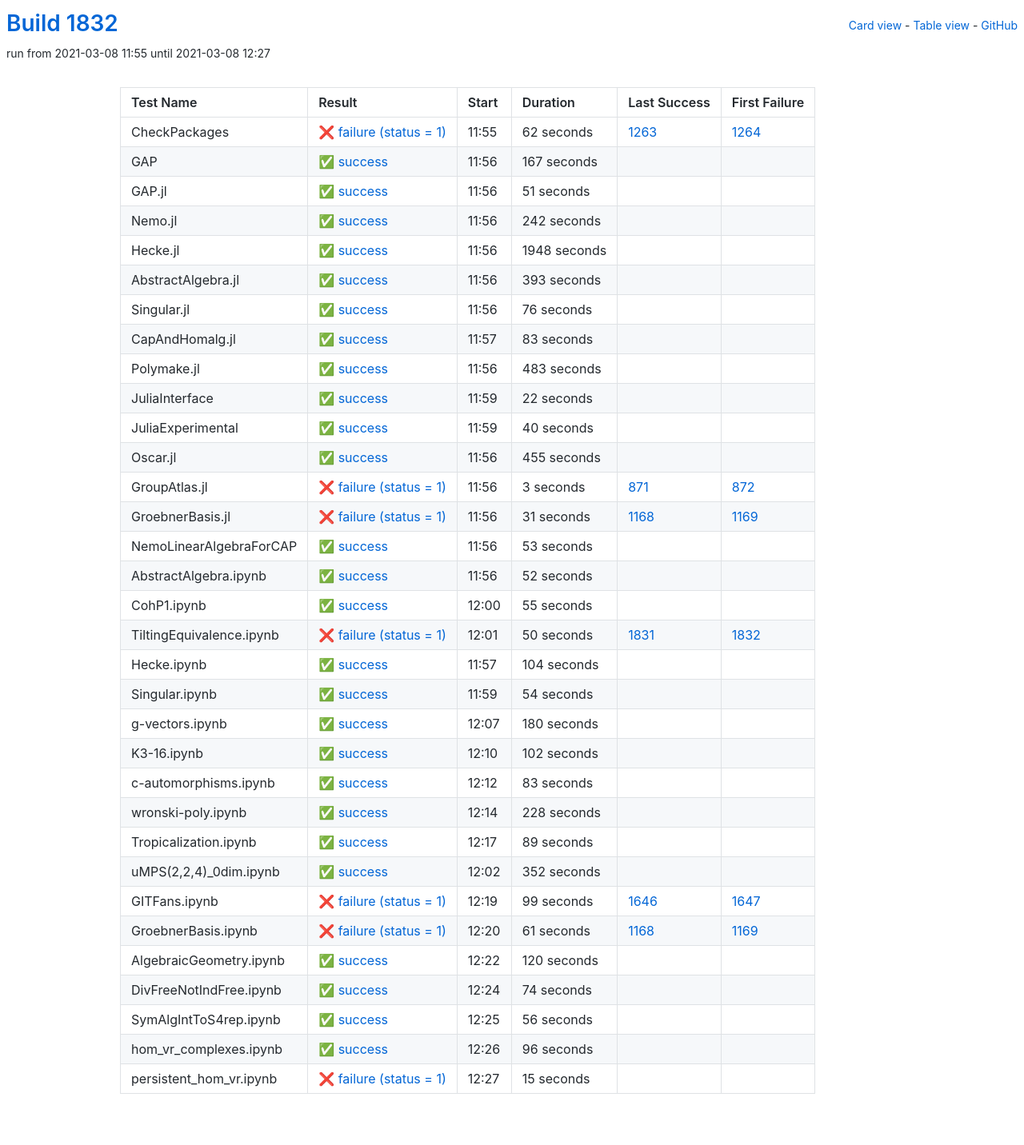
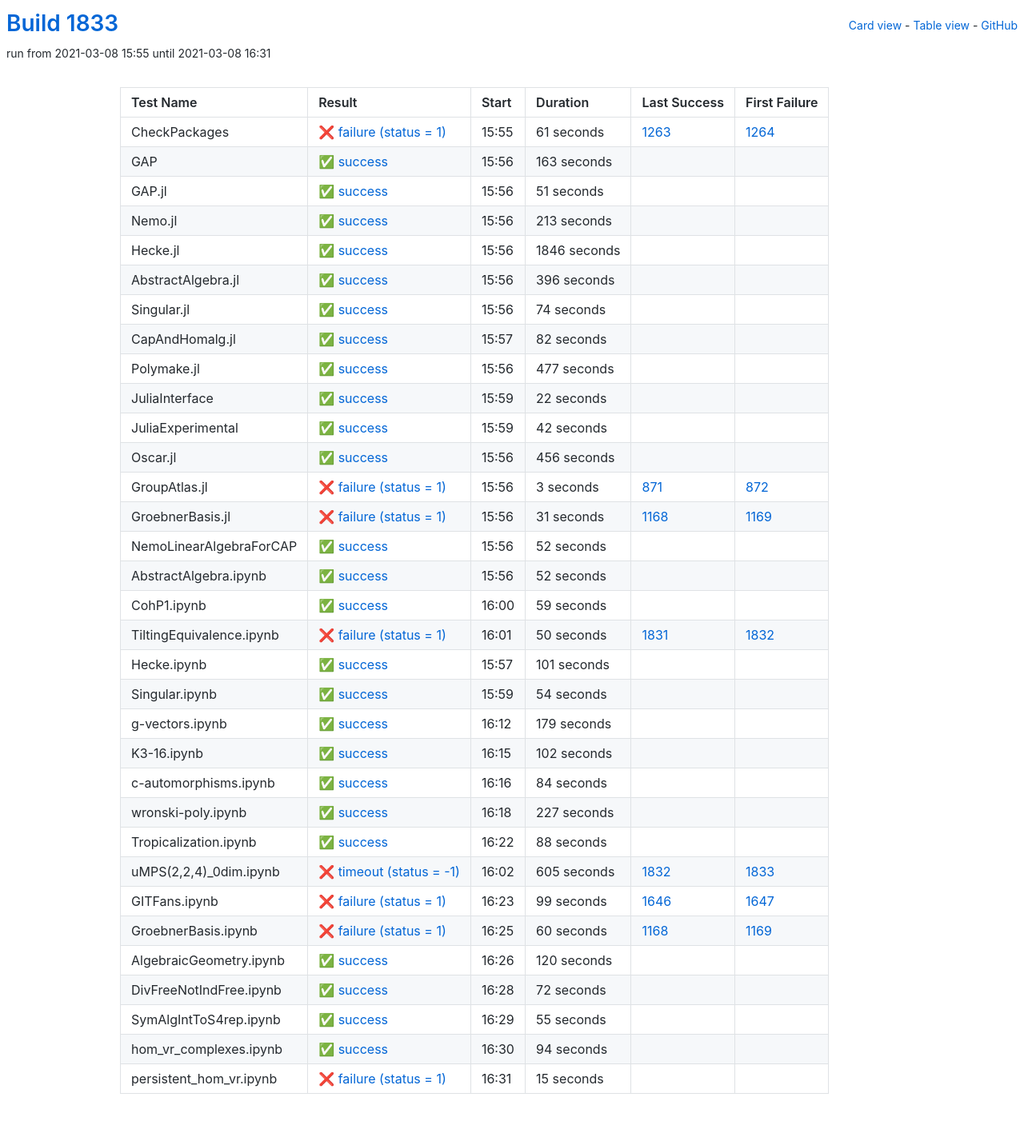
Before and after one commit to oscar-system/oscar-ci-status-stable, a Jekyll site: the page built from table.html, in a window 1280 px wide. Shown: the whole page at 80% size. Built offline with Jekyll 4.4.1, drawn with Linux system fonts in a browser that asks for light colours.

Commit message:
Build #1833

```diff
--- a/_data/ci.yml
+++ b/_data/ci.yml
@@ -1,6 +1,6 @@
 ---
-build: 1832
-build_url: https://oscarci.mathematik.uni-kl.de/job/oscar-stable/1832/
+build: 1833
+build_url: https://oscarci.mathematik.uni-kl.de/job/oscar-stable/1833/
 job: oscar-stable
 organization: oscar-system
 repo: oscar-ci-status-stable
@@ -8,32 +8,32 @@ repourl: https://github.com/oscar-system/oscar-ci-status-stable
 tests:
 - name: CheckPackages
   id: checkpackages
-  log: https://oscarci.mathematik.uni-kl.de/job/oscar-stable/1832/artifact/logs/build-1832/CheckPackages.log
-  start: 2021-03-08 11:55
+  log: https://oscarci.mathematik.uni-kl.de/job/oscar-stable/1833/artifact/logs/build-1833/CheckPackages.log
+  start: 2021-03-08 15:55
   success: false
   exitcode: 1
   status: failure
-  duration: 62
+  duration: 61
   last_success: 1263
   last_success_url: https://oscarci.mathematik.uni-kl.de/job/oscar-stable/1263/
   first_failure: 1264
   first_failure_url: https://oscarci.mathematik.uni-kl.de/job/oscar-stable/1264/
 - name: GAP
   id: gap
-  log: https://oscarci.mathematik.uni-kl.de/job/oscar-stable/1832/artifact/logs/build-1832/GAP.log
-  start: 2021-03-08 11:56
+  log: https://oscarci.mathematik.uni-kl.de/job/oscar-stable/1833/artifact/logs/build-1833/GAP.log
+  start: 2021-03-08 15:56
   success: true
   exitcode: 0
   status: success
-  duration: 167
+  duration: 163
   last_success: false
   last_success_url:
   first_failure: false
   first_failure_url:
 - name: GAP.jl
   id: gap-jl
-  log: https://oscarci.mathematik.uni-kl.de/job/oscar-stable/1832/artifact/logs/build-1832/GAP.jl.log
-  start: 2021-03-08 11:56
+  log: https://oscarci.mathematik.uni-kl.de/job/oscar-stable/1833/artifact/logs/build-1833/GAP.jl.log
+  start: 2021-03-08 15:56
   success: true
   exitcode: 0
   status: success
@@ -44,80 +44,80 @@ tests:
   first_failure_url:
 - name: Nemo.jl
   id: nemo-jl
-  log: https://oscarci.mathematik.uni-kl.de/job/oscar-stable/1832/artifact/logs/build-1832/Nemo.jl.log
-  start: 2021-03-08 11:56
+  log: https://oscarci.mathematik.uni-kl.de/job/oscar-stable/1833/artifact/logs/build-1833/Nemo.jl.log
+  start: 2021-03-08 15:56
   success: true
   exitcode: 0
   status: success
-  duration: 242
+  duration: 213
   last_success: false
   last_success_url:
   first_failure: false
   first_failure_url:
 - name: Hecke.jl
   id: hecke-jl
-  log: https://oscarci.mathematik.uni-kl.de/job/oscar-stable/1832/artifact/logs/build-1832/Hecke.jl.log
-  start: 2021-03-08 11:56
+  log: https://oscarci.mathematik.uni-kl.de/job/oscar-stable/1833/artifact/logs/build-1833/Hecke.jl.log
+  start: 2021-03-08 15:56
   success: true
   exitcode: 0
   status: success
-  duration: 1948
+  duration: 1846
   last_success: false
   last_success_url:
   first_failure: false
   first_failure_url:
 - name: AbstractAlgebra.jl
   id: abstractalgebra-jl
-  log: https://oscarci.mathematik.uni-kl.de/job/oscar-stable/1832/artifact/logs/build-1832/AbstractAlgebra.jl.log
-  start: 2021-03-08 11:56
+  log: https://oscarci.mathematik.uni-kl.de/job/oscar-stable/1833/artifact/logs/build-1833/AbstractAlgebra.jl.log
+  start: 2021-03-08 15:56
   success: true
   exitcode: 0
   status: success
-  duration: 393
+  duration: 396
   last_success: false
   last_success_url:
   first_failure: false
   first_failure_url:
 - name: Singular.jl
   id: singular-jl
-  log: https://oscarci.mathematik.uni-kl.de/job/oscar-stable/1832/artifact/logs/build-1832/Singular.jl.log
-  start: 2021-03-08 11:56
+  log: https://oscarci.mathematik.uni-kl.de/job/oscar-stable/1833/artifact/logs/build-1833/Singular.jl.log
+  start: 2021-03-08 15:56
   success: true
   exitcode: 0
   status: success
-  duration: 76
+  duration: 74
   last_success: false
   last_success_url:
   first_failure: false
   first_failure_url:
 - name: CapAndHomalg.jl
   id: capandhomalg-jl
-  log: https://oscarci.mathematik.uni-kl.de/job/oscar-stable/1832/artifact/logs/build-1832/CapAndHomalg.jl.log
-  start: 2021-03-08 11:57
+  log: https://oscarci.mathematik.uni-kl.de/job/oscar-stable/1833/artifact/logs/build-1833/CapAndHomalg.jl.log
+  start: 2021-03-08 15:57
   success: true
   exitcode: 0
   status: success
-  duration: 83
+  duration: 82
   last_success: false
   last_success_url:
   first_failure: false
   first_failure_url:
 - name: Polymake.jl
   id: polymake-jl
-  log: https://oscarci.mathematik.uni-kl.de/job/oscar-stable/1832/artifact/logs/build-1832/Polymake.jl.log
-  start: 2021-03-08 11:56
+  log: https://oscarci.mathematik.uni-kl.de/job/oscar-stable/1833/artifact/logs/build-1833/Polymake.jl.log
+  start: 2021-03-08 15:56
   success: true
   exitcode: 0
   status: success
-  duration: 483
+  duration: 477
   last_success: false
   last_success_url:
   first_failure: false
   first_failure_url:
 - name: JuliaInterface
   id: juliainterface
-  log: https://oscarci.mathematik.uni-kl.de/job/oscar-stable/1832/artifact/logs/build-1832/JuliaInterface.log
-  start: 2021-03-08 11:59
+  log: https://oscarci.mathematik.uni-kl.de/job/oscar-stable/1833/artifact/logs/build-1833/JuliaInterface.log
+  start: 2021-03-08 15:59
   success: true
   exitcode: 0
   status: success
@@ -128,32 +128,32 @@ tests:
   first_failure_url:
 - name: JuliaExperimental
   id: juliaexperimental
-  log: https://oscarci.mathematik.uni-kl.de/job/oscar-stable/1832/artifact/logs/build-1832/JuliaExperimental.log
-  start: 2021-03-08 11:59
+  log: https://oscarci.mathematik.uni-kl.de/job/oscar-stable/1833/artifact/logs/build-1833/JuliaExperimental.log
+  start: 2021-03-08 15:59
   success: true
   exitcode: 0
   status: success
-  duration: 40
+  duration: 42
   last_success: false
   last_success_url:
   first_failure: false
   first_failure_url:
 - name: Oscar.jl
   id: oscar-jl
-  log: https://oscarci.mathematik.uni-kl.de/job/oscar-stable/1832/artifact/logs/build-1832/Oscar.jl.log
-  start: 2021-03-08 11:56
+  log: https://oscarci.mathematik.uni-kl.de/job/oscar-stable/1833/artifact/logs/build-1833/Oscar.jl.log
+  start: 2021-03-08 15:56
   success: true
   exitcode: 0
   status: success
-  duration: 455
+  duration: 456
   last_success: false
   last_success_url:
   first_failure: false
   first_failure_url:
 - name: GroupAtlas.jl
   id: groupatlas-jl
-  log: https://oscarci.mathematik.uni-kl.de/job/oscar-stable/1832/artifact/logs/build-1832/GroupAtlas.jl.log
-  start: 2021-03-08 11:56
+  log: https://oscarci.mathematik.uni-kl.de/job/oscar-stable/1833/artifact/logs/build-1833/GroupAtlas.jl.log
+  start: 2021-03-08 15:56
   success: false
   exitcode: 1
   status: failure
@@ -164,8 +164,8 @@ tests:
   first_failure_url: https://oscarci.mathematik.uni-kl.de/job/oscar-stable/872/
 - name: GroebnerBasis.jl
   id: groebnerbasis-jl
-  log: https://oscarci.mathematik.uni-kl.de/job/oscar-stable/1832/artifact/logs/build-1832/GroebnerBasis.jl.log
-  start: 2021-03-08 11:56
+  log: https://oscarci.mathematik.uni-kl.de/job/oscar-stable/1833/artifact/logs/build-1833/GroebnerBasis.jl.log
+  start: 2021-03-08 15:56
   success: false
   exitcode: 1
   status: failure
@@ -176,20 +176,20 @@ tests:
   first_failure_url: https://oscarci.mathematik.uni-kl.de/job/oscar-stable/1169/
 - name: NemoLinearAlgebraForCAP
   id: nemolinearalgebraforcap
-  log: https://oscarci.mathematik.uni-kl.de/job/oscar-stable/1832/artifact/logs/build-1832/NemoLinearAlgebraForCAP.log
-  start: 2021-03-08 11:56
+  log: https://oscarci.mathematik.uni-kl.de/job/oscar-stable/1833/artifact/logs/build-1833/NemoLinearAlgebraForCAP.log
+  start: 2021-03-08 15:56
   success: true
   exitcode: 0
   status: success
-  duration: 53
+  duration: 52
   last_success: false
   last_success_url:
   first_failure: false
   first_failure_url:
 - name: AbstractAlgebra.ipynb
   id: abstractalgebra-ipynb
-  log: https://oscarci.mathematik.uni-kl.de/job/oscar-stable/1832/artifact/logs/build-1832/AbstractAlgebra.ipynb.log
-  start: 2021-03-08 11:56
+  log: https://oscarci.mathematik.uni-kl.de/job/oscar-stable/1833/artifact/logs/build-1833/AbstractAlgebra.ipynb.log
+  start: 2021-03-08 15:56
   success: true
   exitcode: 0
   status: success
@@ -200,20 +200,20 @@ tests:
   first_failure_url:
 - name: CohP1.ipynb
   id: cohp1-ipynb
-  log: https://oscarci.mathematik.uni-kl.de/job/oscar-stable/1832/artifact/logs/build-1832/CohP1.ipynb.log
-  start: 2021-03-08 12:00
+  log: https://oscarci.mathematik.uni-kl.de/job/oscar-stable/1833/artifact/logs/build-1833/CohP1.ipynb.log
+  start: 2021-03-08 16:00
   success: true
   exitcode: 0
   status: success
-  duration: 55
+  duration: 59
   last_success: false
   last_success_url:
   first_failure: false
   first_failure_url:
 - name: TiltingEquivalence.ipynb
   id: tiltingequivalence-ipynb
-  log: https://oscarci.mathematik.uni-kl.de/job/oscar-stable/1832/artifact/logs/build-1832/TiltingEquivalence.ipynb.log
-  start: 2021-03-08 12:01
+  log: https://oscarci.mathematik.uni-kl.de/job/oscar-stable/1833/artifact/logs/build-1833/TiltingEquivalence.ipynb.log
+  start: 2021-03-08 16:01
   success: false
   exitcode: 1
   status: failure
@@ -224,20 +224,20 @@ tests:
   first_failure_url: https://oscarci.mathematik.uni-kl.de/job/oscar-stable/1832/
 - name: Hecke.ipynb
   id: hecke-ipynb
-  log: https://oscarci.mathematik.uni-kl.de/job/oscar-stable/1832/artifact/logs/build-1832/Hecke.ipynb.log
-  start: 2021-03-08 11:57
+  log: https://oscarci.mathematik.uni-kl.de/job/oscar-stable/1833/artifact/logs/build-1833/Hecke.ipynb.log
+  start: 2021-03-08 15:57
   success: true
   exitcode: 0
   status: success
-  duration: 104
+  duration: 101
   last_success: false
   last_success_url:
   first_failure: false
   first_failure_url:
 - name: Singular.ipynb
   id: singular-ipynb
-  log: https://oscarci.mathematik.uni-kl.de/job/oscar-stable/1832/artifact/logs/build-1832/Singular.ipynb.log
-  start: 2021-03-08 11:59
+  log: https://oscarci.mathematik.uni-kl.de/job/oscar-stable/1833/artifact/logs/build-1833/Singular.ipynb.log
+  start: 2021-03-08 15:59
   success: true
   exitcode: 0
   status: success
@@ -248,20 +248,20 @@ tests:
   first_failure_url:
 - name: g-vectors.ipynb
   id: g-vectors-ipynb
-  log: https://oscarci.mathematik.uni-kl.de/job/oscar-stable/1832/artifact/logs/build-1832/g-vectors.ipynb.log
-  start: 2021-03-08 12:07
+  log: https://oscarci.mathematik.uni-kl.de/job/oscar-stable/1833/artifact/logs/build-1833/g-vectors.ipynb.log
+  start: 2021-03-08 16:12
   success: true
   exitcode: 0
   status: success
-  duration: 180
+  duration: 179
   last_success: false
   last_success_url:
   first_failure: false
   first_failure_url:
 - name: K3-16.ipynb
   id: k3-16-ipynb
-  log: https://oscarci.mathematik.uni-kl.de/job/oscar-stable/1832/artifact/logs/build-1832/K3-16.ipynb.log
-  start: 2021-03-08 12:10
+  log: https://oscarci.mathematik.uni-kl.de/job/oscar-stable/1833/artifact/logs/build-1833/K3-16.ipynb.log
+  start: 2021-03-08 16:15
   success: true
   exitcode: 0
   status: success
@@ -272,56 +272,56 @@ tests:
   first_failure_url:
 - name: c-automorphisms.ipynb
   id: c-automorphisms-ipynb
-  log: https://oscarci.mathematik.uni-kl.de/job/oscar-stable/1832/artifact/logs/build-1832/c-automorphisms.ipynb.log
-  start: 2021-03-08 12:12
+  log: https://oscarci.mathematik.uni-kl.de/job/oscar-stable/1833/artifact/logs/build-1833/c-automorphisms.ipynb.log
+  start: 2021-03-08 16:16
   success: true
   exitcode: 0
   status: success
-  duration: 83
+  duration: 84
   last_success: false
   last_success_url:
   first_failure: false
   first_failure_url:
 - name: wronski-poly.ipynb
   id: wronski-poly-ipynb
-  log: https://oscarci.mathematik.uni-kl.de/job/oscar-stable/1832/artifact/logs/build-1832/wronski-poly.ipynb.log
-  start: 2021-03-08 12:14
+  log: https://oscarci.mathematik.uni-kl.de/job/oscar-stable/1833/artifact/logs/build-1833/wronski-poly.ipynb.log
+  start: 2021-03-08 16:18
   success: true
   exitcode: 0
   status: success
-  duration: 228
+  duration: 227
   last_success: false
   last_success_url:
   first_failure: false
   first_failure_url:
 - name: Tropicalization.ipynb
   id: tropicalization-ipynb
-  log: https://oscarci.mathematik.uni-kl.de/job/oscar-stable/1832/artifact/logs/build-1832/Tropicalization.ipynb.log
-  start: 2021-03-08 12:17
+  log: https://oscarci.mathematik.uni-kl.de/job/oscar-stable/1833/artifact/logs/build-1833/Tropicalization.ipynb.log
+  start: 2021-03-08 16:22
   success: true
   exitcode: 0
   status: success
-  duration: 89
+  duration: 88
   last_success: false
   last_success_url:
   first_failure: false
   first_failure_url:
 - name: uMPS(2,2,4)_0dim.ipynb
   id: umps-2-2-4-0dim-ipynb
-  log: https://oscarci.mathematik.uni-kl.de/job/oscar-stable/1832/artifact/logs/build-1832/uMPS-2-2-4-_0dim.ipynb.log
-  start: 2021-03-08 12:02
-  success: true
-  exitcode: 0
-  status: success
-  duration: 352
-  last_success: false
-  last_success_url:
-  first_failure: false
-  first_failure_url:
+  log: https://oscarci.mathematik.uni-kl.de/job/oscar-stable/1833/artifact/logs/build-1833/uMPS-2-2-4-_0dim.ipynb.log
+  start: 2021-03-08 16:02
+  success: false
+  exitcode: -1
+  status: timeout
+  duration: 605
+  last_success: 1832
+  last_success_url: https://oscarci.mathematik.uni-kl.de/job/oscar-stable/1832/
+  first_failure: 1833
+  first_failure_url: https://oscarci.mathematik.uni-kl.de/job/oscar-stable/1833/
 - name: GITFans.ipynb
   id: gitfans-ipynb
-  log: https://oscarci.mathematik.uni-kl.de/job/oscar-stable/1832/artifact/logs/build-1832/GITFans.ipynb.log
-  start: 2021-03-08 12:19
+  log: https://oscarci.mathematik.uni-kl.de/job/oscar-stable/1833/artifact/logs/build-1833/GITFans.ipynb.log
+  start: 2021-03-08 16:23
   success: false
   exitcode: 1
   status: failure
@@ -332,20 +332,20 @@ tests:
   first_failure_url: https://oscarci.mathematik.uni-kl.de/job/oscar-stable/1647/
 - name: GroebnerBasis.ipynb
   id: groebnerbasis-ipynb
-  log: https://oscarci.mathematik.uni-kl.de/job/oscar-stable/1832/artifact/logs/build-1832/GroebnerBasis.ipynb.log
-  start: 2021-03-08 12:20
+  log: https://oscarci.mathematik.uni-kl.de/job/oscar-stable/1833/artifact/logs/build-1833/GroebnerBasis.ipynb.log
+  start: 2021-03-08 16:25
   success: false
   exitcode: 1
   status: failure
-  duration: 61
+  duration: 60
   last_success: 1168
   last_success_url: https://oscarci.mathematik.uni-kl.de/job/oscar-stable/1168/
   first_failure: 1169
   first_failure_url: https://oscarci.mathematik.uni-kl.de/job/oscar-stable/1169/
 - name: AlgebraicGeometry.ipynb
   id: algebraicgeometry-ipynb
-  log: https://oscarci.mathematik.uni-kl.de/job/oscar-stable/1832/artifact/logs/build-1832/AlgebraicGeometry.ipynb.log
-  start: 2021-03-08 12:22
+  log: https://oscarci.mathematik.uni-kl.de/job/oscar-stable/1833/artifact/logs/build-1833/AlgebraicGeometry.ipynb.log
+  start: 2021-03-08 16:26
   success: true
   exitcode: 0
   status: success
@@ -356,44 +356,44 @@ tests:
   first_failure_url:
 - name: DivFreeNotIndFree.ipynb
   id: divfreenotindfree-ipynb
-  log: https://oscarci.mathematik.uni-kl.de/job/oscar-stable/1832/artifact/logs/build-1832/DivFreeNotIndFree.ipynb.log
-  start: 2021-03-08 12:24
+  log: https://oscarci.mathematik.uni-kl.de/job/oscar-stable/1833/artifact/logs/build-1833/DivFreeNotIndFree.ipynb.log
+  start: 2021-03-08 16:28
   success: true
   exitcode: 0
   status: success
-  duration: 74
+  duration: 72
   last_success: false
   last_success_url:
   first_failure: false
   first_failure_url:
 - name: SymAlgIntToS4rep.ipynb
   id: symalginttos4rep-ipynb
-  log: https://oscarci.mathematik.uni-kl.de/job/oscar-stable/1832/artifact/logs/build-1832/SymAlgIntToS4rep.ipynb.log
-  start: 2021-03-08 12:25
+  log: https://oscarci.mathematik.uni-kl.de/job/oscar-stable/1833/artifact/logs/build-1833/SymAlgIntToS4rep.ipynb.log
+  start: 2021-03-08 16:29
   success: true
   exitcode: 0
   status: success
-  duration: 56
+  duration: 55
   last_success: false
   last_success_url:
   first_failure: false
   first_failure_url:
 - name: hom_vr_complexes.ipynb
   id: hom-vr-complexes-ipynb
-  log: https://oscarci.mathematik.uni-kl.de/job/oscar-stable/1832/artifact/logs/build-1832/hom_vr_complexes.ipynb.log
-  start: 2021-03-08 12:26
+  log: https://oscarci.mathematik.uni-kl.de/job/oscar-stable/1833/artifact/logs/build-1833/hom_vr_complexes.ipynb.log
+  start: 2021-03-08 16:30
   success: true
   exitcode: 0
   status: success
-  duration: 96
+  duration: 94
   last_success: false
   last_success_url:
   first_failure: false
   first_failure_url:
 - name: persistent_hom_vr.ipynb
   id: persistent-hom-vr-ipynb
-  log: https://oscarci.mathematik.uni-kl.de/job/oscar-stable/1832/artifact/logs/build-1832/persistent_hom_vr.ipynb.log
-  start: 2021-03-08 12:27
+  log: https://oscarci.mathematik.uni-kl.de/job/oscar-stable/1833/artifact/logs/build-1833/persistent_hom_vr.ipynb.log
+  start: 2021-03-08 16:31
   success: false
   exitcode: 1
   status: failure
```
Also changed, not shown: README.md.
